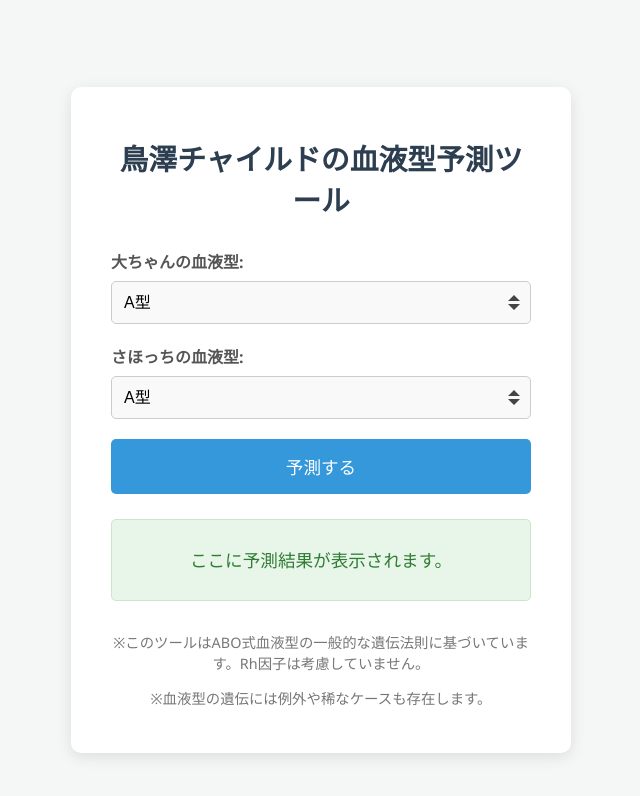
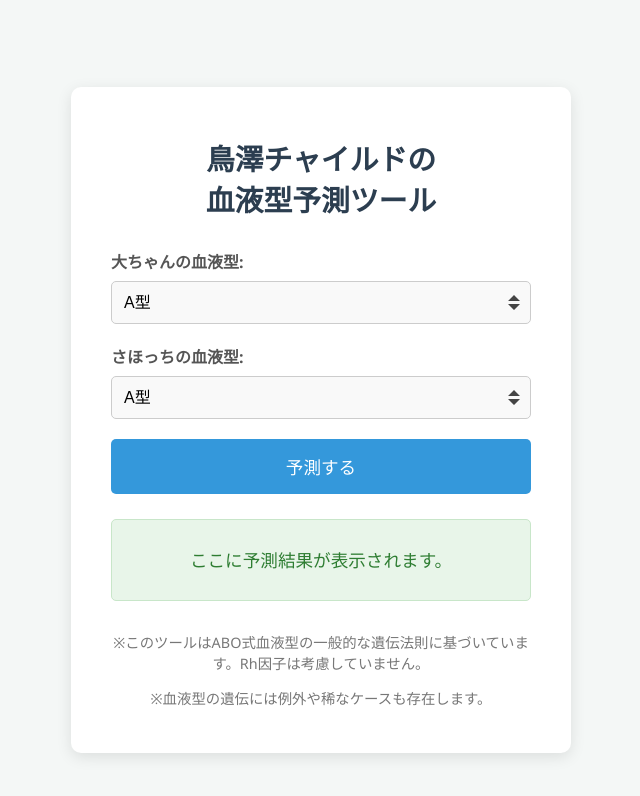
Before and after one commit to nana-shark/nana-shark.github.io, a plain HTML site: page index.html in a window 1280 px wide. Shown: the whole page, without its empty margins (319-959 px from the left). Drawn offline with Linux system fonts and the light colour scheme.

Commit message:
Update index.html

```diff
--- a/index.html
+++ b/index.html
@@ -3,7 +3,7 @@
 <head>
     <meta charset="UTF-8">
     <meta name="viewport" content="width=device-width, initial-scale=1.0">
-    <title>鳥澤チャイルドの血液型予測ツール</title>
+    <title>鳥澤チャイルドの<br>血液型予測ツール</title>
     <style>
         body {
             font-family: 'Segoe UI', Tahoma, Geneva, Verdana, sans-serif;
@@ -96,7 +96,7 @@
 </head>
 <body>
     <div class="container">
-        <h1>鳥澤チャイルドの血液型予測ツール</h1>
+        <h1>鳥澤チャイルドの<br>血液型予測ツール</h1>
 
         <div>
             <label for="parent1">大ちゃんの血液型:</label>
```
